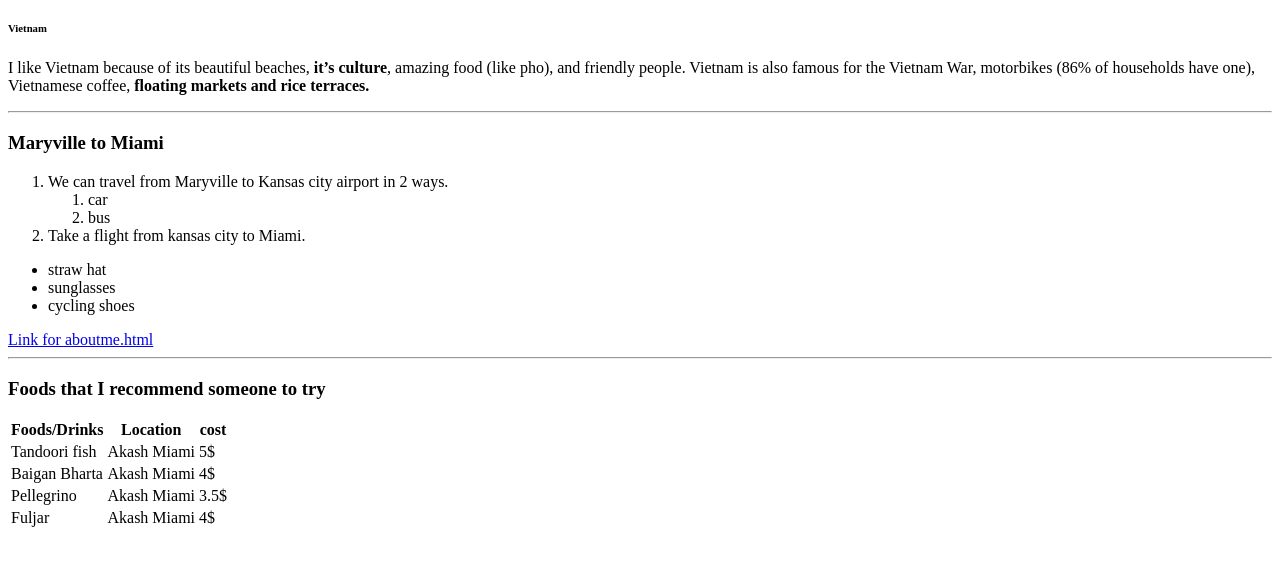
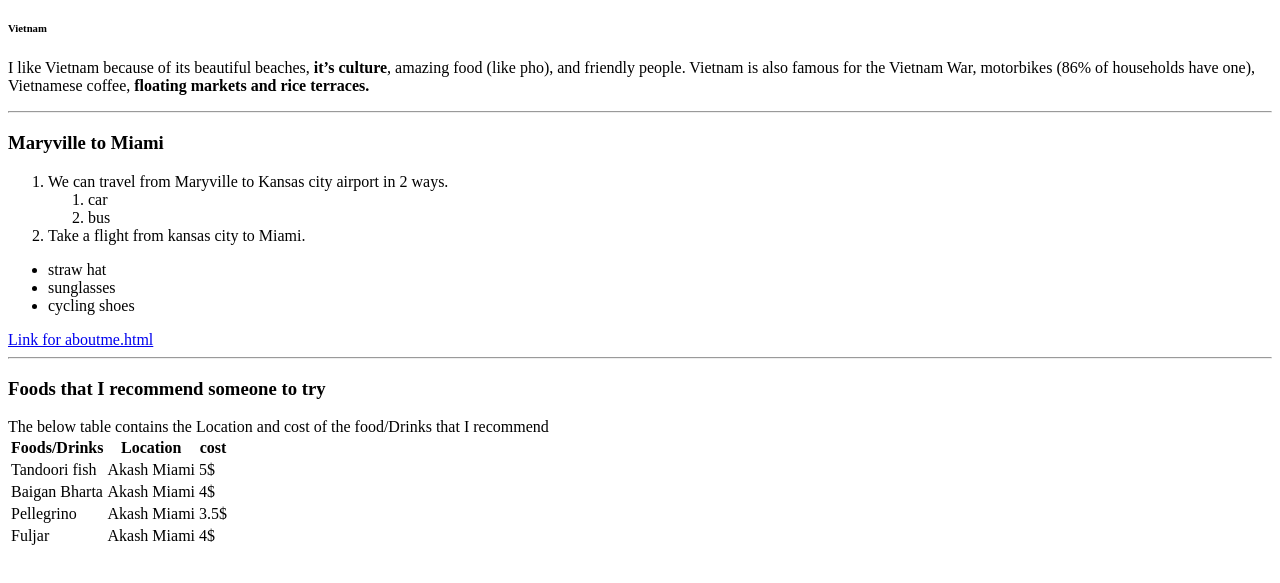
Before and after one commit to 44-563-WebApps-F21/webapps-f21-assignment-3-S5454528, a plain HTML site: page index.html in a window 1280 px wide. Shown: the part 61-644 px from the top of the page. Drawn offline with Linux system fonts and the light colour scheme.

Commit message:
Added description to the table

```diff
--- a/index.html
+++ b/index.html
@@ -33,6 +33,7 @@
 
 <hr>
 <h3>Foods that I recommend someone to try</h3>
+The below table contains the Location and cost of the food/Drinks that I recommend
 <table>
     <tr>
         <th> Foods/Drinks </th>
```
